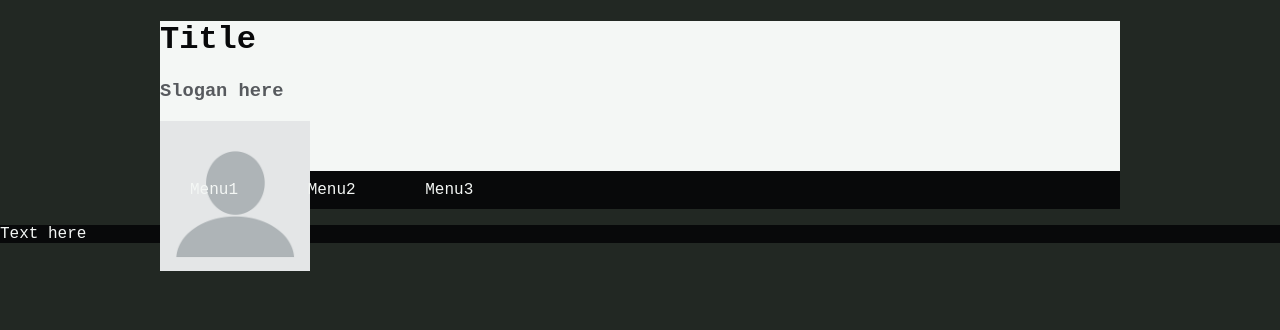
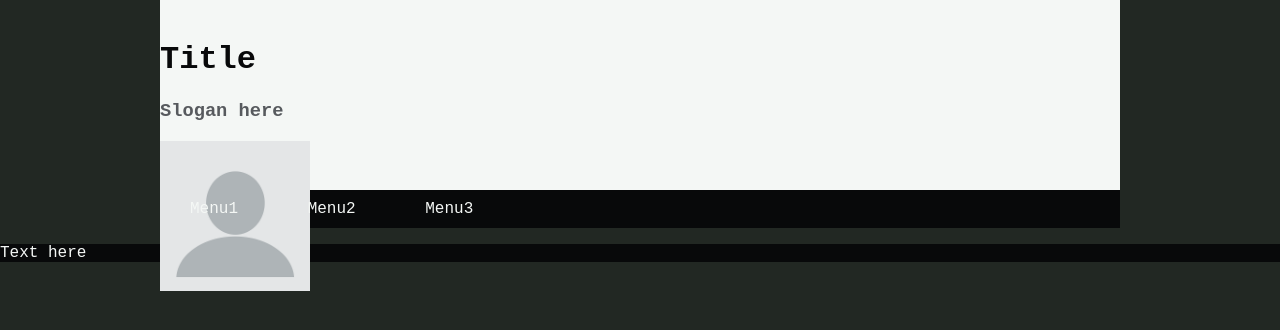
Before and after one commit to klodnitsky/PersonalPage, a PHP site: page / in a window 1280 px wide. Shown: the top 330 px of the page. Run offline with PHP 8.4, Linux system fonts and the light colour scheme.

Commit message:
Homework tree

```diff
--- a/css/style.css
+++ b/css/style.css
@@ -14,6 +14,7 @@ body {
 header {
     background-color: #f4f7f5;
     height: 150px;
+    padding: 20px 0;
 }
 
 header h1 {
```
